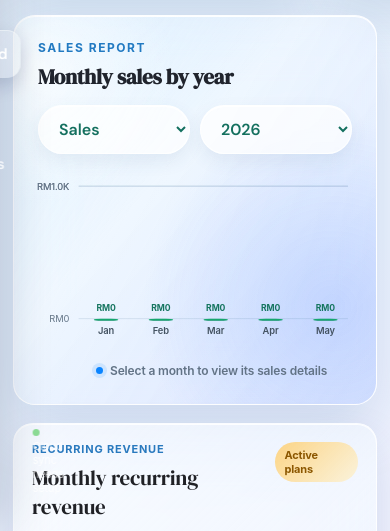
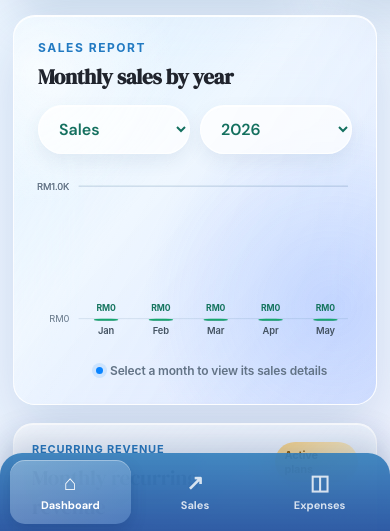
Before and after one commit to alexliewpk/close-sales-com, a website: page index.html in a window 390 px wide. Shown: the part 313-844 px from the top of the page. Drawn offline with nearby package versions, Linux system fonts and the light colour scheme; no server answers.

Commit message:
Use glass bottom navigation on mobile

```diff
--- a/responsive.css
+++ b/responsive.css
@@ -80,3 +80,16 @@
 @media (prefers-reduced-motion:reduce){
   *,*::before,*::after{scroll-behavior:auto!important;transition-duration:.01ms!important;animation-duration:.01ms!important}
 }
+
+/* Mobile uses a compact bottom navigation, retaining the desktop glass language. */
+@media (max-width:759px){
+  .mobile-menu-toggle,.mobile-menu-scrim{display:none!important}
+  .sidebar{inset:auto 0 0 0!important;transform:none!important;width:100%!important;height:78px!important;padding:7px 10px calc(7px + env(safe-area-inset-bottom))!important;display:block!important;border-radius:22px 22px 0 0!important;background:linear-gradient(180deg,rgba(39,118,183,.86),rgba(31,78,157,.92))!important;box-shadow:0 -12px 32px rgba(19,48,104,.22)!important}
+  .brand,.sidebar-foot{display:none!important}
+  .sidebar nav{height:100%!important;display:grid!important;grid-template-columns:repeat(3,minmax(0,1fr))!important;gap:4px!important}
+  .nav-item,.nav-item.active,.nav-item:hover{min-height:0!important;display:flex!important;flex-direction:column!important;align-items:center!important;justify-content:center!important;gap:4px!important;padding:6px 4px!important;border-radius:15px!important;background:transparent!important;color:rgba(255,255,255,.80)!important;font-size:11px!important;font-weight:650!important;text-align:center!important}
+  .nav-item span{font-size:21px!important;line-height:21px!important}
+  .nav-item.active{background:linear-gradient(145deg,rgba(255,255,255,.30),rgba(173,213,255,.24))!important;color:#fff!important;box-shadow:inset 0 1px 0 rgba(255,255,255,.34),0 7px 16px rgba(10,38,93,.20)!important}
+  .nav-item[data-view="collections"]{display:none!important}
+  main{padding-bottom:calc(98px + env(safe-area-inset-bottom))!important}
+}
```
